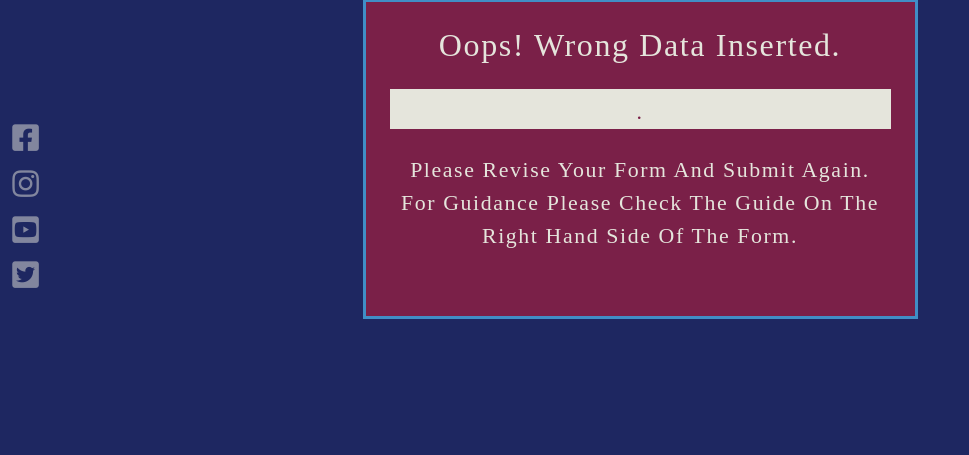
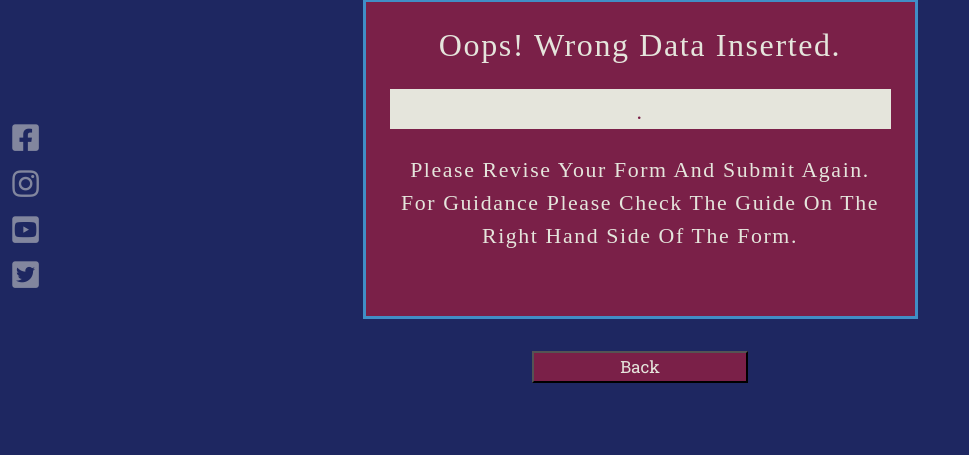
Before and after one commit to Astig-1982/The-Exoplanet-Project, a Flask app: template templates/wrong_data.html in a window 1280 px wide. Shown: the part 217-672 px from the top of the page, without its empty margins (0-969 px from the left). Run offline with Flask 2, Linux system fonts and the light colour scheme; the template is opened without the code that fills it, so the values that code supplies are empty; some libraries are stand-ins or nearby versions; some web fonts are replaced.

Commit message:
Added 'back' button

```diff
--- a/templates/wrong_data.html
+++ b/templates/wrong_data.html
@@ -3,13 +3,20 @@
 <div class="main_container container">
 	<div style="margin-top: 12rem" class="row">
 		<div id="exoplanet_page_title_container" class="col-12">
-        <div id="wrong_data">
-            <h2>Oops! Wrong data inserted.</h2>
-            <p id="wrong_data_info"><strong>{{ wrong_data }}</strong>.</p>
-            <p>Please revise your form and submit again.<br>
+			<div id="wrong_data">
+				<h2>Oops! Wrong data inserted.</h2>
+				<p id="wrong_data_info"><strong>{{ wrong_data }}</strong>.</p>
+				<p>Please revise your form and submit again.<br>
             For guidance please check the guide on the right hand side of the form.</p>
+			</div>
 		</div>
+	</div>
+	<div class="row">
+		<div id="back_to_form" class="col">
+			<div>
+                <a href="{{ url_for('add_exoplanet') }}"><button class="top_buttons buttons">back</button></a>
+			</div>
 		</div>
 	</div>
 </div>
-	{% endblock %}
+{% endblock %}
```
